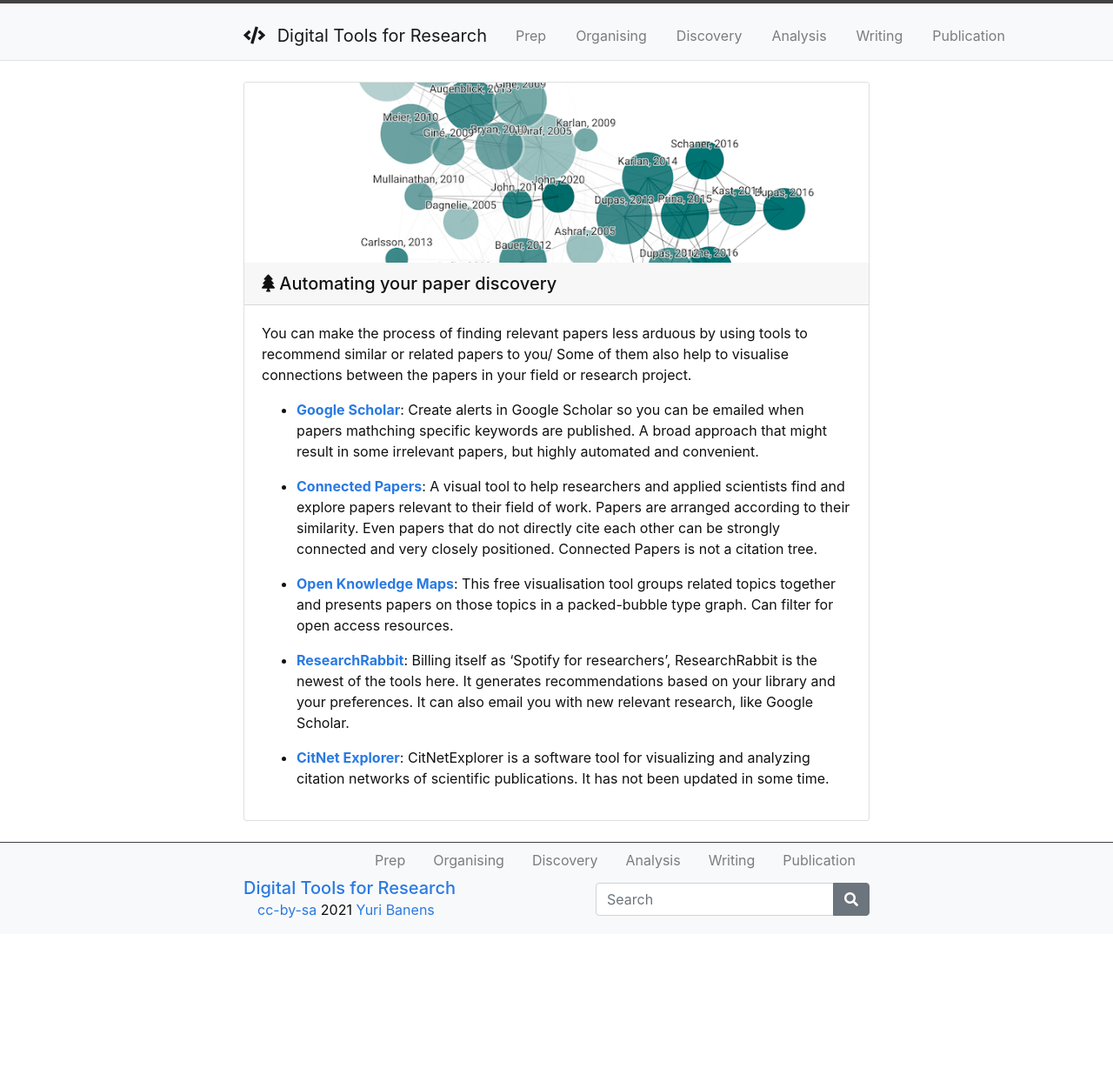
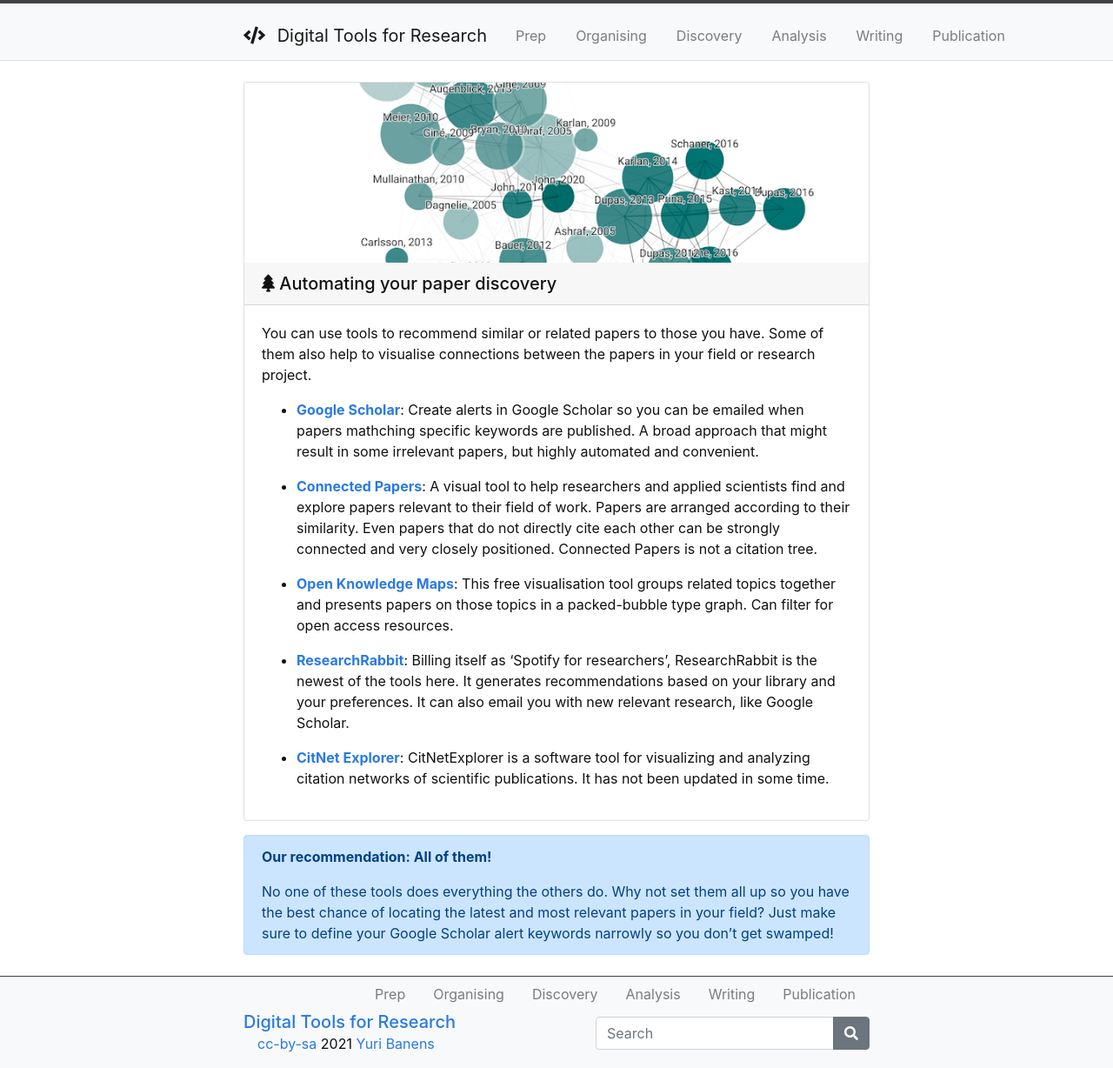
Before and after one commit to GriffithUniLibrary/digital-tools-modular, a Jekyll site: the page built from content/2-discovery-citation.md, in a window 1280 px wide. Shown: the whole page at 87% size. Built offline with Jekyll 4.4.1, drawn with Linux system fonts in a browser that asks for light colours; our own code applies the rules of GitHub Pages for plain Markdown files; before the commit the page ends 1074 px from its top, so only the background shows below that.

Commit message:
Recommendation added for cittations

```diff
--- a/content/2-discovery-citation.md
+++ b/content/2-discovery-citation.md
@@ -1,5 +1,5 @@
 {% capture citationtools %}
-You can make the process of finding relevant papers less arduous by using tools to recommend similar or related papers to you/ Some of them also help to visualise connections between the papers in your field or research project.
+You can use tools to recommend similar or related papers to those you have. Some of them also help to visualise connections between the papers in your field or research project.
 
 - **[Google Scholar](https://scholar.google.com/scholar_alerts?view_op=list_alerts&hl=en)**: Create alerts in Google Scholar so you can be emailed when papers mathching specific keywords are published. A broad approach that might result in some irrelevant papers, but highly automated and convenient.
 
@@ -13,3 +13,12 @@ You can make the process of finding relevant papers less arduous by using tools
 
 {% endcapture %}
 {% include card.html header="<i class='fas fa-tree'></i> Automating your paper discovery" text=citationtools img="connected-papers-cropped.png" %}
+
+{% capture bestcitengine %}
+**Our recommendation: All of them!**
+
+No one of these tools does everything the others do. Why not set them all up so you have the best chance of locating the latest and most relevant papers in your field? Just make sure to define your Google Scholar alert keywords narrowly so you don't get swamped!
+
+{% endcapture %}
+
+{% include alert.html text=bestcitengine color="primary" %}
```
